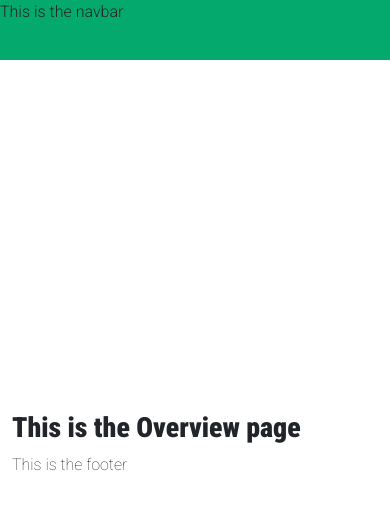
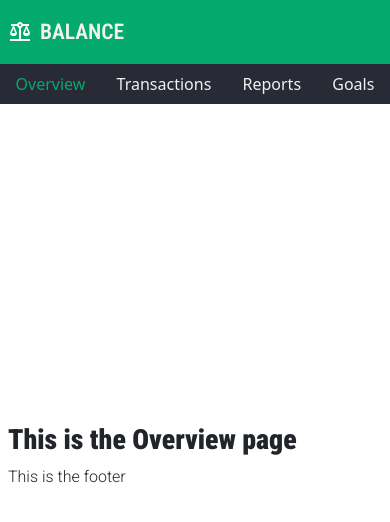
Before and after one commit to ezsota/balance, a React (Vite) app: page / in a window 390 px wide. Shown: the top 522 px of the page. Built offline with nearby package versions, Linux system fonts and the light colour scheme.

Commit message:
Updared navbar styles and responsiveness

```diff
--- a/src/components/Navbar.jsx
+++ b/src/components/Navbar.jsx
@@ -1,5 +1,25 @@
+import { NavLink } from "react-router-dom";
+import iconImg from "../assets/icon.svg";
+
 export default function Navbar() {
     return (
-        <p>This is the navbar</p>
+        <nav className="d-flex flex-column vh-100">
+            <div className="
+            font-white
+            d-flex flex-row align-items-center
+            px-2 py-3
+            ">
+                <img src={iconImg} alt="Icon of a scale" />
+                <p className="roboto-condensed-bold mb-0 ms-2 fs-4">BALANCE</p>
+            </div>
+            <div className="bg-ink flex-fill">
+                <div className="d-flex flex-row flex-md-column">
+                    <NavLink className="nav-link" to="/">Overview</NavLink>
+                    <NavLink className="nav-link" to="/transactions-view">Transactions</NavLink>
+                    <NavLink className="nav-link" to="/reports-view">Reports</NavLink>
+                    <NavLink className="nav-link" to="/goals-view">Goals</NavLink>
+                </div>
+            </div>
+        </nav>
     )
 };
--- a/src/layouts/DashboardLayout.jsx
+++ b/src/layouts/DashboardLayout.jsx
@@ -5,22 +5,22 @@ import Footer from "../components/Footer.jsx";
 export default function DashboardLayout() {
     return (
         <div className="container-fluid row p-0 m-0 vh-100">
-            <nav className="
+            <div className="
             nav
             bg-green
             col-12 col-md-2
             d-flex flex-column
+            p-0
             ">
                 <Navbar />
-            </nav>
+            </div>
             <main className="
             col-12 col-md-10
             d-flex flex-column flex-fill
+            p-2
             ">
                 <Outlet />
-                <footer>
-                    <Footer />
-                </footer>
+                <Footer />
             </main>
         </div>
     )
--- a/src/styles.css
+++ b/src/styles.css
@@ -67,14 +67,39 @@ html {
     background-color: #E7E9EB;
 }
 
+.bg-ink {
+    background-color: #282A35;
+}
+
 .font-white {
     color: #F1F1F1;
+}
+
+/* NAVBAR */
+nav a {
+    text-align: center !important;
+    padding: 8px 0px !important;
+    text-decoration: none !important;
+    flex: 1 1 auto !important;
+    margin: 0 !important;
+}
+
+.nav-link {
+    color: #F1F1F1 !important;
+}
+
+.nav-link:hover {
+    color: #FFF4A3 !important;
+}
+
+nav .active {
+    color: #04AA6D !important;
 }
 
 
 /* MEDIA QUERIES */
 @media (max-width: 600px) {
     .nav {
-        height: 60px;
+        height: 10%;
     }
 }
```
Also changed, not shown: src/assets/icon.svg (added).
